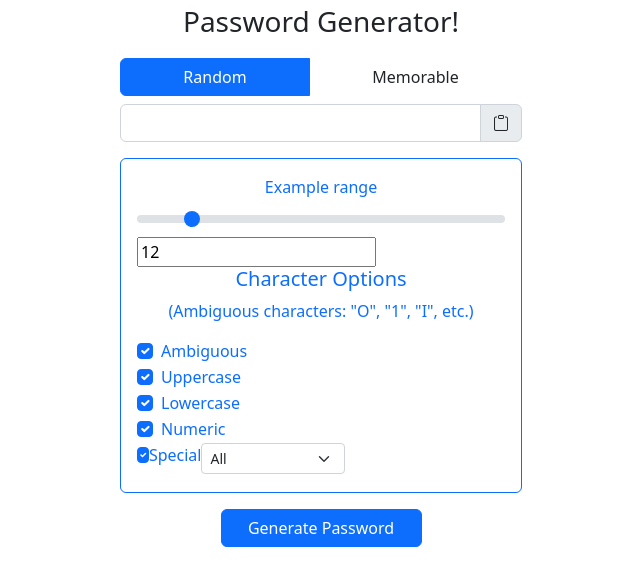
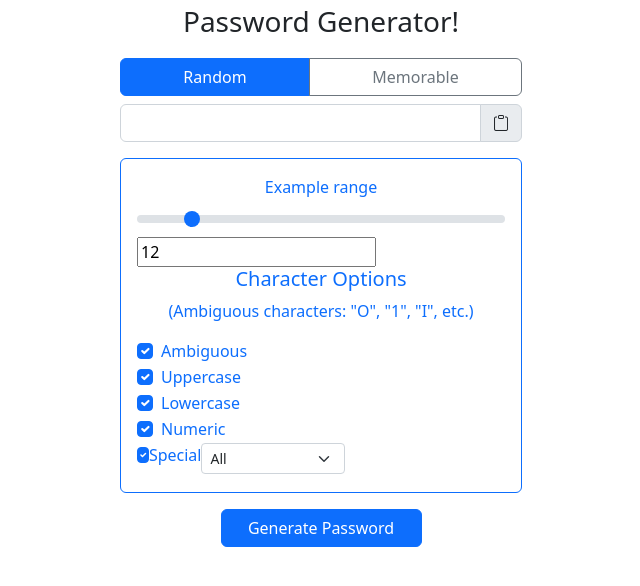
Before and after one commit to dambrose/password-generator, a React (Create React App) app: page / in a window 1280 px wide. Shown: the top 586 px of the page, without its empty margins (319-959 px from the left). Built offline with nearby package versions, Linux system fonts and the light colour scheme.

Commit message:
fix classname for unselected

```diff
--- a/src/Switcher.js
+++ b/src/Switcher.js
@@ -17,7 +17,7 @@ export default function Switcher({items}) {
 				{items.map(({title}, i) => (
 					<button
 						key={i}
-						className={`btn btn-${index === i ? 'primary' : 'default'}`}
+						className={`btn btn-${index === i ? 'primary' : 'outline-secondary'}`}
 						onClick={handleClick(i)}
 					>
 						{title}
```
